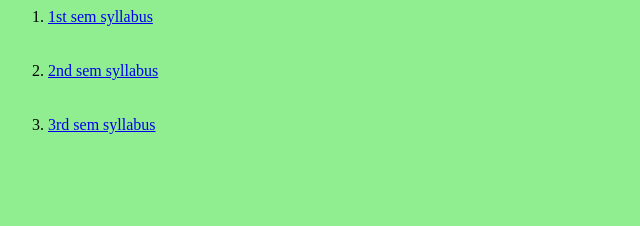
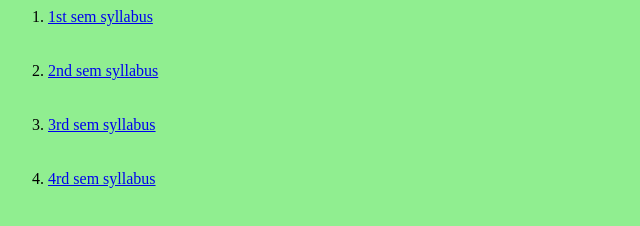
Before and after one commit to Sumankumari12345/mca-syllabus, a plain HTML site: page link.html in a window 1280 px wide. Shown: the whole page, without its empty margins (0-640 px from the left). Drawn offline with Linux system fonts and the light colour scheme.

Commit message:
Update link.html

```diff
--- a/link.html
+++ b/link.html
@@ -4,6 +4,7 @@
     <ol>  <li> <a href="sem1.html" target="frame3">1st sem syllabus</a></li><br><br>
         <li> <a href="sem2.html" target="frame3">2nd sem syllabus</a></li><br><br>
          <li> <a href="sem3.html" target="frame3">3rd sem syllabus</a></li><br><br>
+          <li> <a href="sem4.html" target="frame3">4rd sem syllabus</a></li><br><br>
 
     </ol>
 </body>
```
